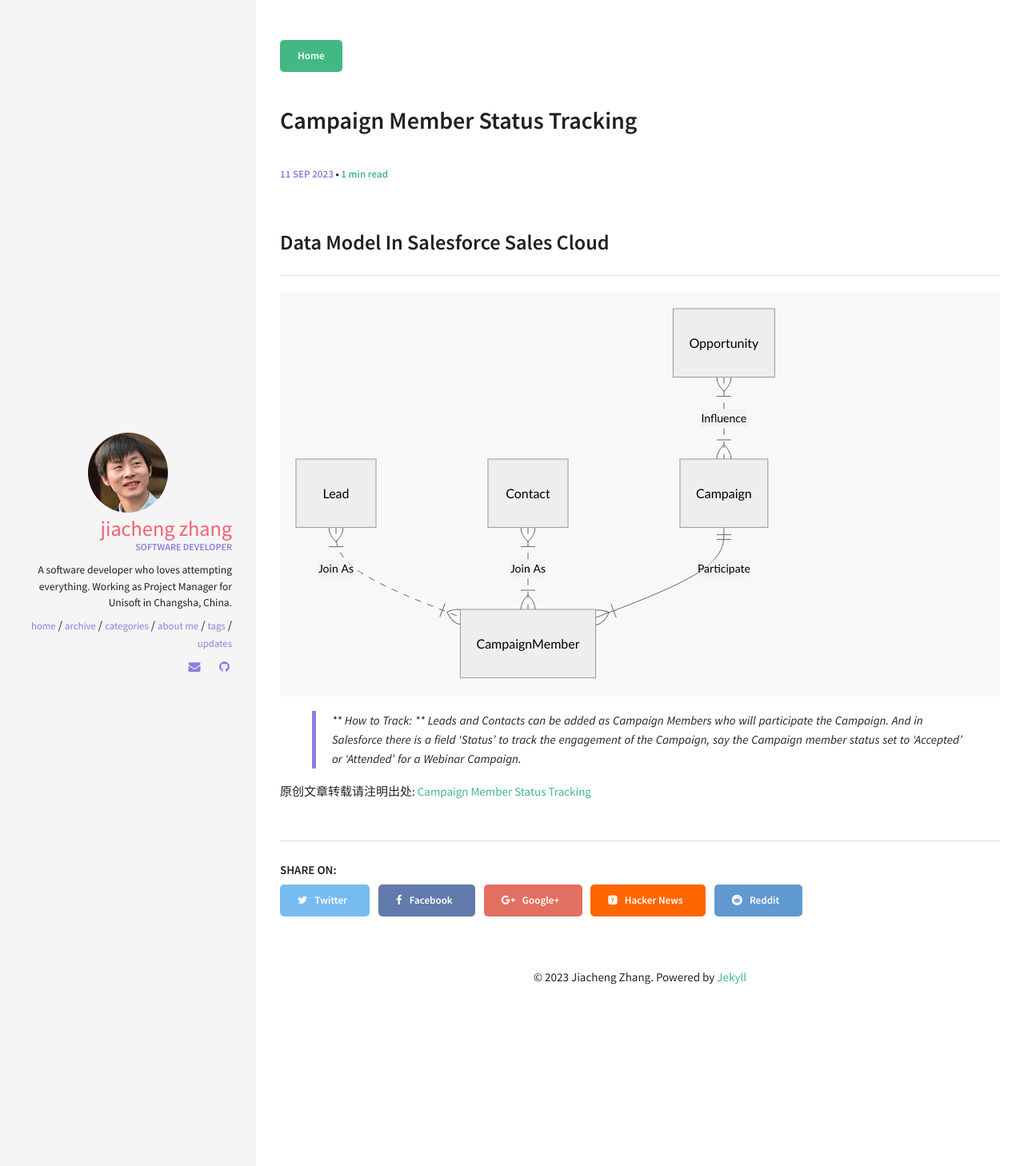
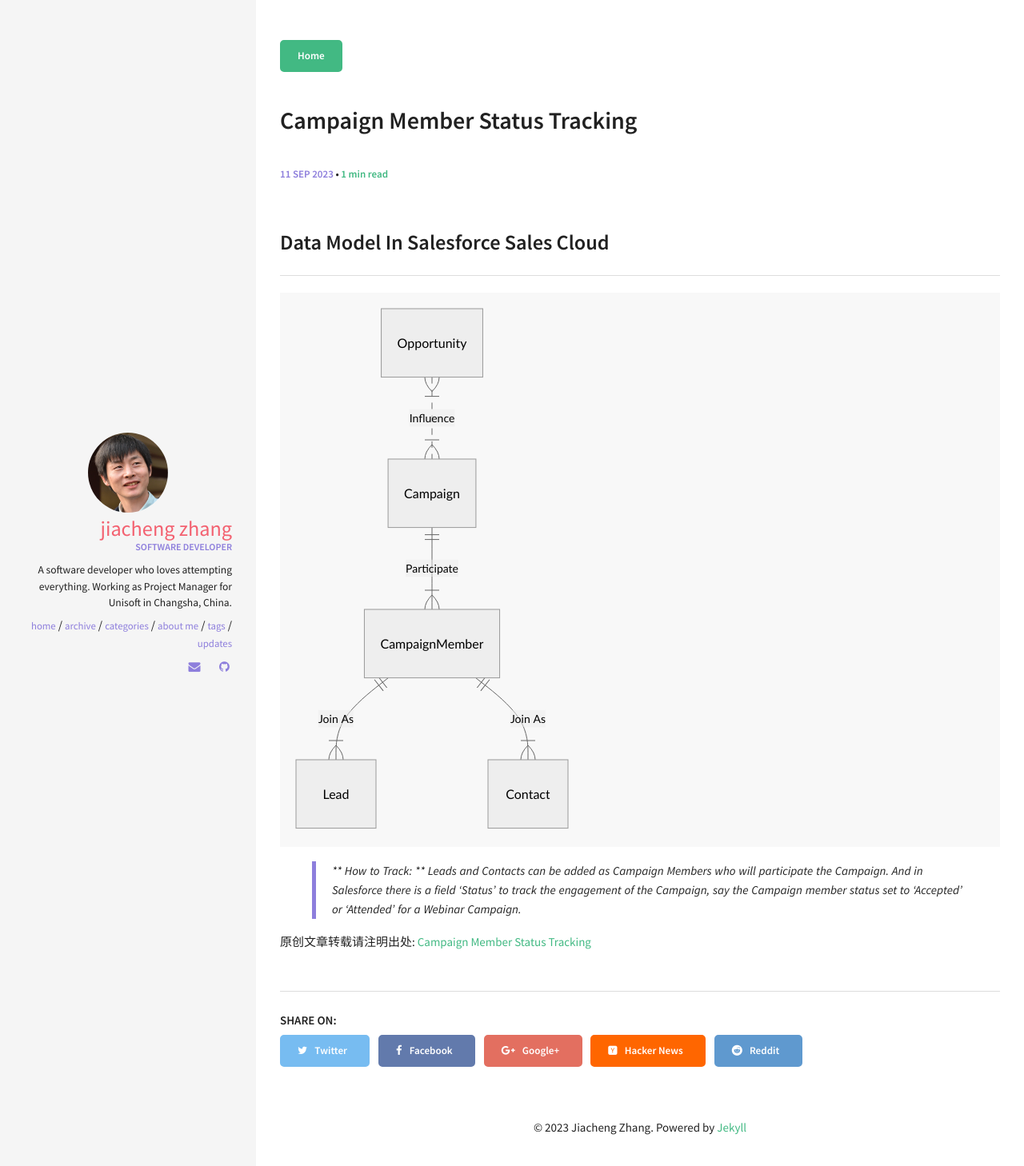
Before and after one commit to zhangjiacheng/zhangjiacheng.github.io, a Jekyll site: the page built from _posts/2023-09-11-CampaignMemberStatusTrucking.md, in a window 1280 px wide. Shown: the top 1458 px of the page at 80% size. Built offline with Jekyll 4.4.1, drawn with Linux system fonts in a browser that asks for light colours.

````diff
--- a/_posts/2023-09-11-CampaignMemberStatusTrucking.md
+++ b/_posts/2023-09-11-CampaignMemberStatusTrucking.md
@@ -10,8 +10,8 @@ tag: Salesforce
 
 ```mermaid
 erDiagram
-    Lead }|..|{ CampaignMember : "Join As"
-    Contact }|..|{ CampaignMember : "Join As"
+    CampaignMember ||--|{ Lead : "Join As"
+    CampaignMember ||--|{ Contact : "Join As"
     Campaign ||--|{ CampaignMember : Participate
     Opportunity }|..|{ Campaign : Influence
 ```
````
